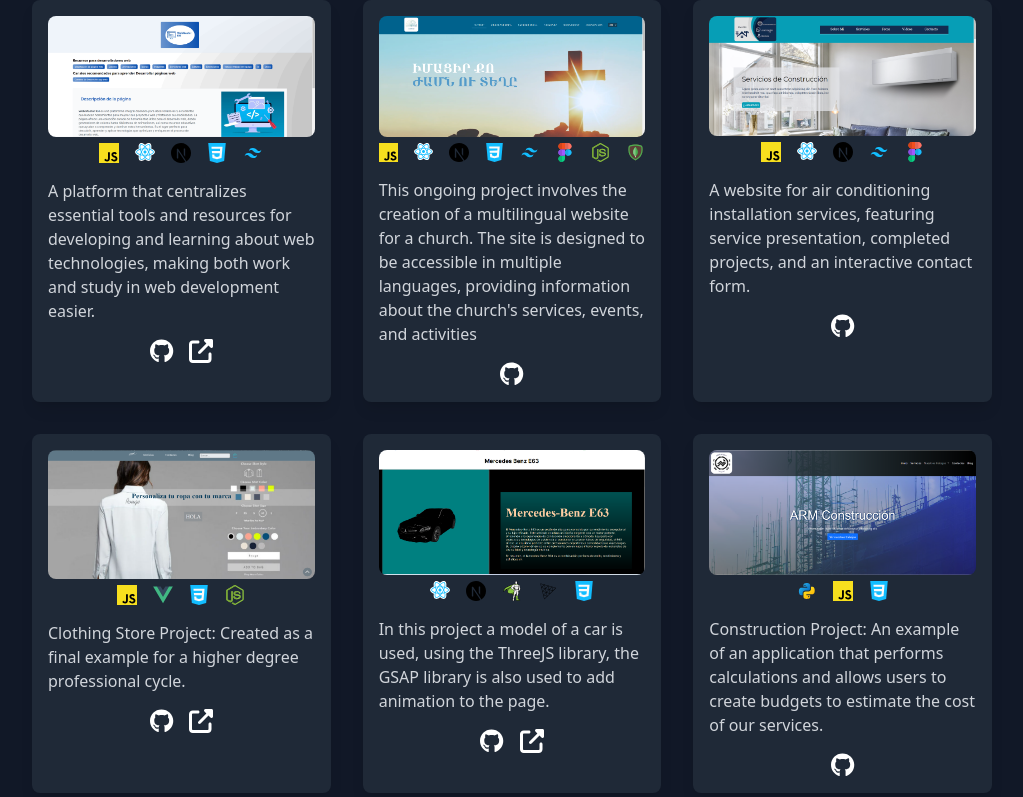
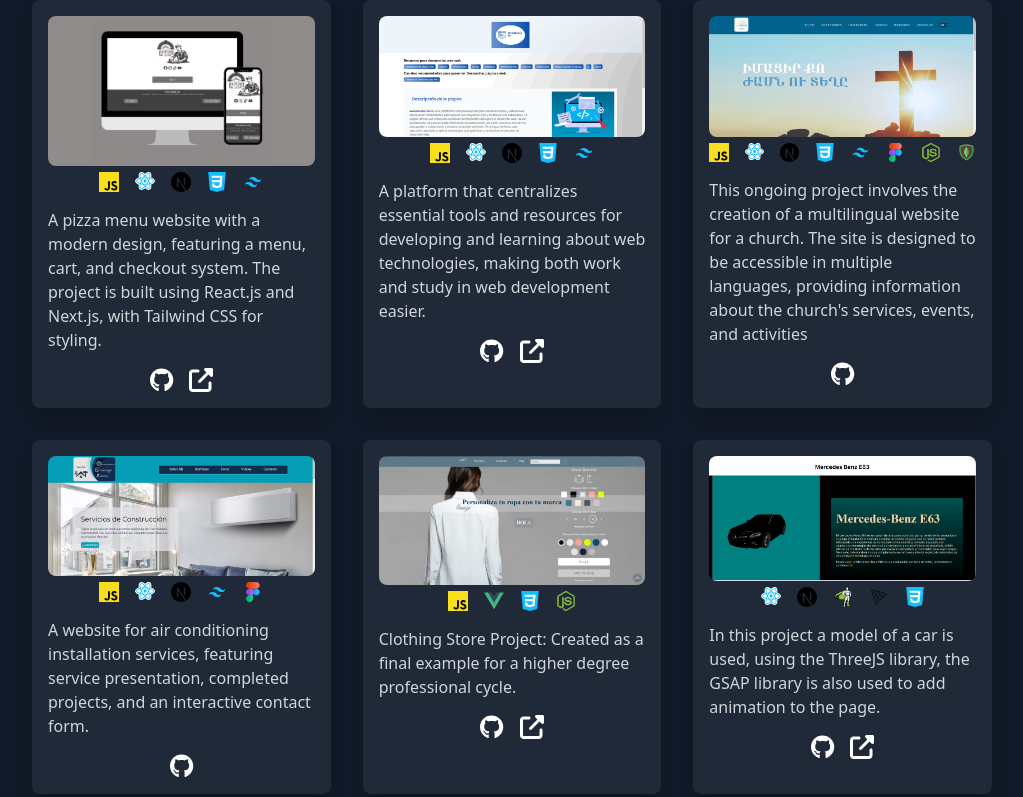
Before and after one commit to Karlen-yan/my-portfolio_Karlen, a Next.js app: page / in a window 1280 px wide. Shown: the part 2787-3584 px from the top of the page, without its empty margins (128-1151 px from the left). Built offline with nearby package versions, Linux system fonts and the light colour scheme.

Commit message:
a new proyect has been added

```diff
--- a/src/components/Cards.jsx
+++ b/src/components/Cards.jsx
@@ -1,10 +1,8 @@
 import React from 'react'
 import Image from 'next/legacy/image'
 import { FontAwesomeIcon } from '@fortawesome/react-fontawesome'
-import {
-  faExternalLinkAlt
-} from '@fortawesome/free-solid-svg-icons'
-import {  faGithub } from '@fortawesome/free-brands-svg-icons'
+import { faExternalLinkAlt } from '@fortawesome/free-solid-svg-icons'
+import { faGithub } from '@fortawesome/free-brands-svg-icons'
 
 import { useTranslation } from 'react-i18next'
 import Gandz from '../images/iglecia.png'
@@ -18,6 +16,7 @@ import LaravelReact from '../images/laravel-react.png'
 import SirunikThemeWordpress from '../images/SirunikThemeWordpress.png'
 import Car3DModel from '../images/car.png'
 import webMasterKH from '../images/webMasterKH.png'
+import pizza_menu from '../images/pizza_menu.png'
 
 // icons
 import faJs from '../images/icons/javascript.svg'
@@ -54,6 +53,14 @@ const images = [
 ]
 
 const projects = [
+  {
+    image: pizza_menu,
+    githubLink: 'https://github.com/Karlen-yan/pizza_menu',
+    onlineLink: 'https://fuego-lena.vercel.app/es',
+    technologies: [faJs, faReact, nextJs, faCss3Alt, TailwindIcon],
+    description:
+      'A pizza menu website with a modern design, featuring a menu, cart, and checkout system. The project is built using React.js and Next.js, with Tailwind CSS for styling.'
+  },
   {
     image: webMasterKH,
     githubLink: 'https://github.com/Karlen-yan/my-portfolio_Karlen',
@@ -159,15 +166,13 @@ const ProjectCards = () => {
           key={index}
           className='bg-white dark:bg-gray-800 p-4 rounded-lg shadow-lg'
         >
-
-
           <Image
             src={project.image}
             alt={`Imagen del proyecto ${index}`}
             className='rounded-lg mt-4'
             style={{ width: '100%', height: 'auto' }}
           />
-               <div className='flex  justify-center gap-4 text-gray-900 dark:text-gray-100'>
+          <div className='flex  justify-center gap-4 text-gray-900 dark:text-gray-100'>
             {project.technologies.map((techIcon, techIndex) => (
               <Image
                 key={techIndex}
@@ -209,7 +214,6 @@ const ProjectCards = () => {
                 />
               </a>
             )}
-
           </div>
         </div>
       ))}
--- a/src/components/autor.jsx
+++ b/src/components/autor.jsx
@@ -5,6 +5,7 @@ import ImgKarlen from '../images/karlen.png'
 import Container from './shared/container'
 
 const Autor = () => {
+
   const { t } = useTranslation()
 
   return (
@@ -54,4 +55,4 @@ const Autor = () => {
   )
 }
 
-export default Autor
+export default Autor;
```
Also changed, not shown: src/images/pizza_menu.png (added).
